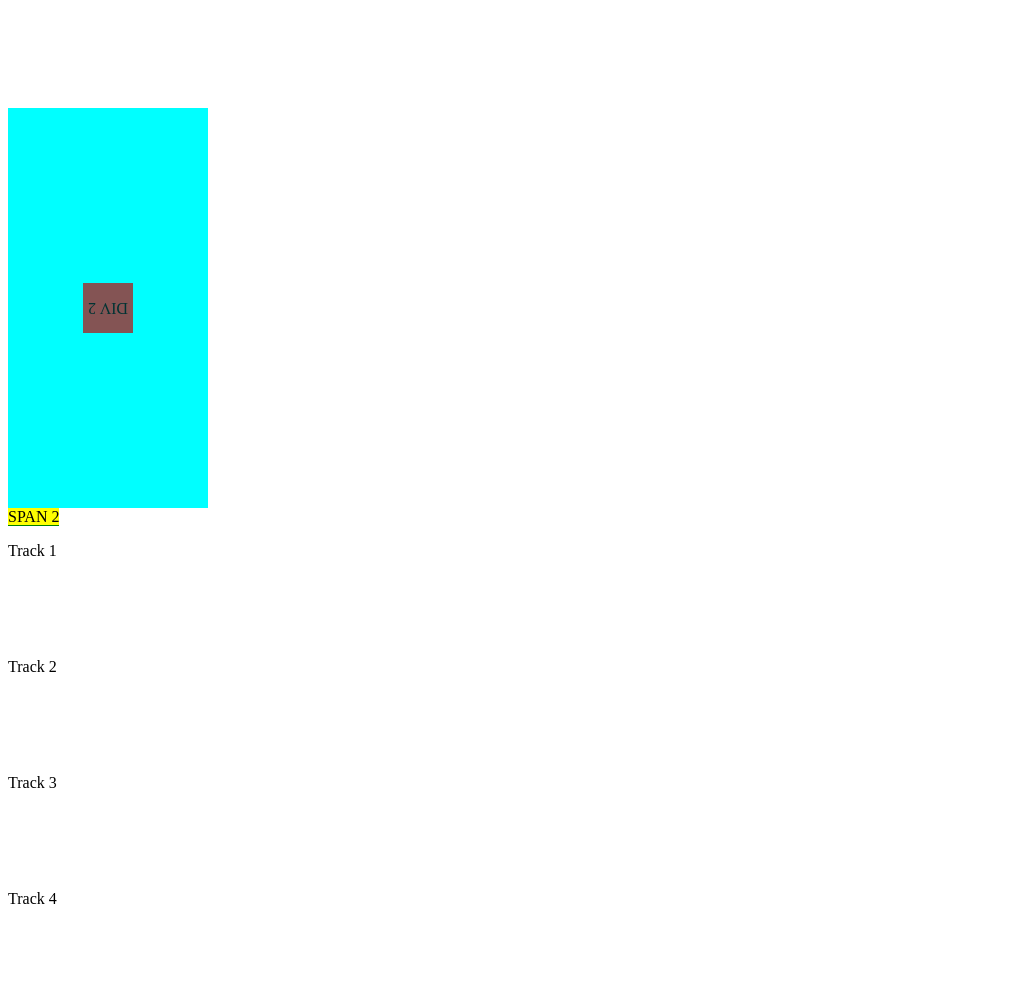
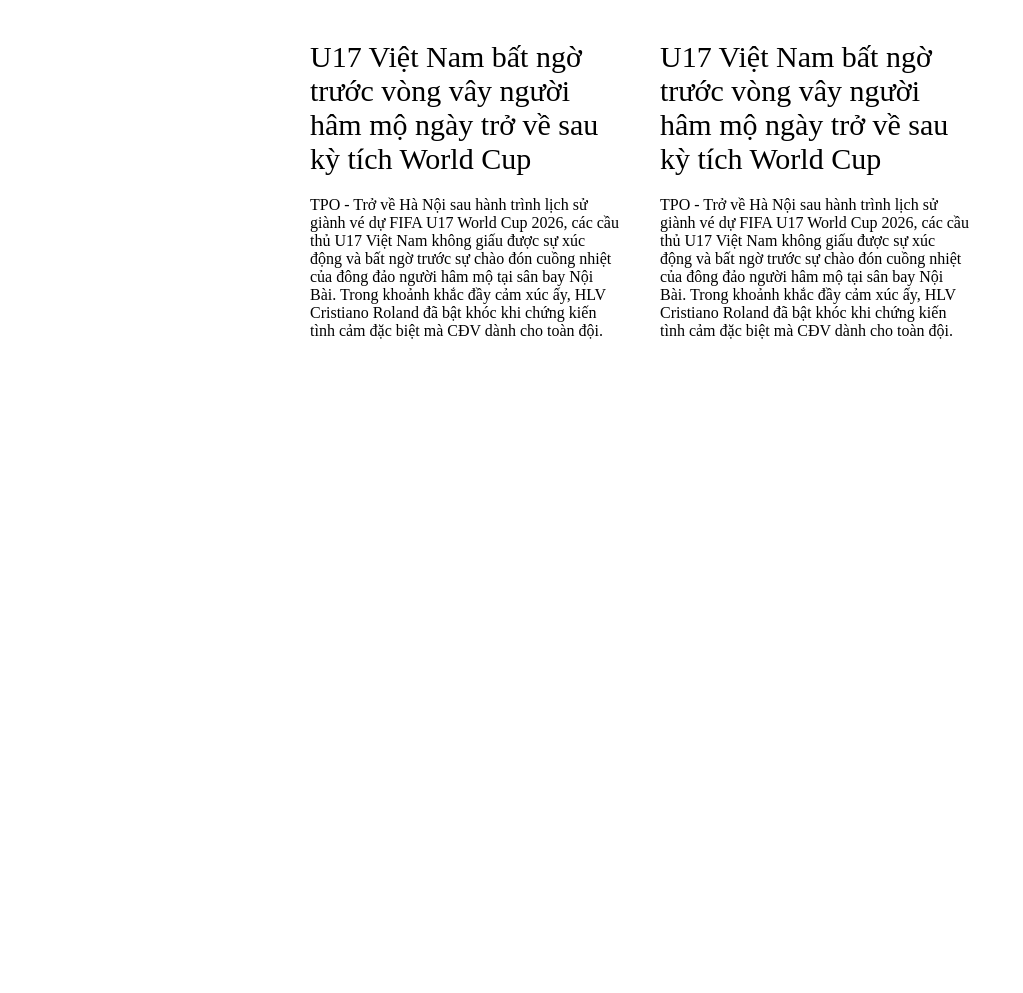
Before and after one commit to DuyB07/First_day, a plain HTML site: page index.html in a window 1280 px wide. Shown: the top 993 px of the page, without its empty margins (0-1023 px from the left). After the commit the page ends 800 px from the top, so only its background shows below. Drawn offline with Linux system fonts and the light colour scheme.

Commit message:
refactor btvn buoi 4

```diff
--- a/BTVN/Buoi_4/style.css
+++ b/BTVN/Buoi_4/style.css
@@ -1,14 +1,27 @@
+:root {
+    --color-primary: red;
+}
+
 * {
     font-family: "Inter", sans-serif;
     font-optical-sizing: auto;
     font-weight: 0;
     font-style: normal;
     /* margin: 0; */
+    text-decoration: none;
+}
+
+body{
+    margin-top: 0;
 }
 
 header {
-    margin: 50px auto;
-    width: 1200px;
+    margin-top: 0;
+    padding: 10px;
+    position: sticky;
+    top: 0;
+    background-color: white;
+    box-shadow: 2px 10px 10px rgba(0, 0, 0, 0.068);
 }
 
 main {
@@ -25,7 +38,13 @@ footer {
     padding: 100px;
 }
 
-.main-header {
+.container {
+    margin: auto;
+    width: 1200px;
+}
+
+.header-inner {
+    margin-top: 20px;
     display: flex;
     justify-content: space-between;
     align-items: center;
@@ -50,7 +69,7 @@ footer {
 }
 
 .icon {
-    color: red;
+    color: var(--color-primary);
 }
 
 .introduction {
@@ -78,7 +97,7 @@ img {
 
 .part h2 {
     font-size: 35px;
-    color: red;
+    color: var(--color-primary);
     margin-bottom: 5px;
 }
 
@@ -110,6 +129,7 @@ img {
 }
 
 #download-resume {
+    display: block;
     margin: 60px auto;
 }
 
@@ -182,25 +202,30 @@ footer p {
     margin-bottom: 0;
 }
 
+.designstub-link {
+    transition: all 0.2s ease-in-out;
+}
+
 #copyright {
     margin-top: 75px;
 }
 
 .button {
     width: fit-content;
-    border: 1px solid red;
+    border: 1px solid var(--color-primary);
     border-radius: 30px;
     font-size: 12px;
-    color: red;
+    color: var(--color-primary);
     padding: 10px 25px;
     margin: 25px 0;
+    transition: all 0.2s ease-in-out;
 }
 
 .title {
     display: inline-block;
     font-size: 15px;
     padding-bottom: 5px;
-    border-bottom: 2px solid red;
+    border-bottom: 2px solid var(--color-primary);
     margin: 20px 0;
 }
 
@@ -215,3 +240,18 @@ footer p {
 .dark-grey {
     color: rgb(82, 82, 82);
 }
+
+.button:hover {
+    color: white;
+    background-color: var(--color-primary);
+}
+
+.designstub-link:hover {
+    color: var(--color-primary);
+}
+
+@media screen and (max-width: 500){
+    main {
+        width: 50%;
+    }
+}
--- a/index.html
+++ b/index.html
@@ -1,39 +1,36 @@
 <!DOCTYPE html>
 <html lang="en">
+
 <head>
     <meta charset="UTF-8">
     <meta name="viewport" content="width=device-width, initial-scale=1.0">
     <title>Document</title>
-
     <link rel="stylesheet" href="style.css">
 </head>
+
 <body>
-    <div class="box1">DIV 1</div>
-    <div class="parent">
-        <div class="box2">DIV 2</div>
+    <div class="magazine">
+        <div class="title">U17 Việt Nam bất ngờ trước vòng vây người hâm mộ ngày trở về sau kỳ tích World Cup</div>
+        <div class="content">TPO - Trở về Hà Nội sau hành trình lịch sử giành vé dự FIFA U17 World Cup 2026, các cầu thủ
+            U17
+            Việt Nam không giấu được
+            sự xúc động và bất ngờ trước sự chào đón cuồng nhiệt của đông đảo người hâm mộ tại sân bay Nội Bài. Trong
+            khoảnh
+            khắc
+            đầy cảm xúc ấy, HLV Cristiano Roland đã bật khóc khi chứng kiến tình cảm đặc biệt mà CĐV dành cho toàn đội.
+        </div>
     </div>
-    <span class="box3">SPAN 1</span>
-    <span class="box4">SPAN 2</span>
+    <div class="magazine">
+        <div class="title">U17 Việt Nam bất ngờ trước vòng vây người hâm mộ ngày trở về sau kỳ tích World Cup</div>
+        <div class="content">TPO - Trở về Hà Nội sau hành trình lịch sử giành vé dự FIFA U17 World Cup 2026, các cầu thủ
+            U17
+            Việt Nam không giấu được
+            sự xúc động và bất ngờ trước sự chào đón cuồng nhiệt của đông đảo người hâm mộ tại sân bay Nội Bài. Trong
+            khoảnh
+            khắc
+            đầy cảm xúc ấy, HLV Cristiano Roland đã bật khóc khi chứng kiến tình cảm đặc biệt mà CĐV dành cho toàn đội.
+        </div>
+    </div>
+</body>
 
-    <p>Track 1</p>
-    <p>Track 2</p>
-    <p>Track 3</p>
-    <p>Track 4</p>
-    <p>Track 5</p>
-    <p>Track 6</p>
-    <p>Track 7</p>
-    <p>Track 8</p>
-    <p>Track 9</p>
-    <p>Track 10</p>
-    <p>Track 11</p>
-    <p>Track 12</p>
-    <p>Track 13</p>
-    <p>Track 14</p>
-    <p>Track 15</p>
-    <p>Track 16</p>
-    <p>Track 17</p>
-    <p>Track 18</p>
-    <p>Track 19</p>
-    <p>Track 20</p>
-</body>
 </html>
--- a/style.css
+++ b/style.css
@@ -1,97 +1,31 @@
-.box1 {
-    background-color: red;
-    width: 100px;
-    height: 100px;
-    margin: 0px;
-    border-radius: 50%;
-    /* transform: translatex(50%); */
-    /* transition: transform 0.5s ease-in-out; */
-    animation: move1 5s infinite;
-}
-
-/* .box1:hover {
-    transform: scale(2);
-} */
-
-.parent {
-    position: relative;
-    background-color: aqua;
-    height: 400px;
-    width: 200px;
-}
-
-.box2 {
-    background-color: blue;
-    position: absolute;
-    height: 50px;
-    width: 50px;
-    top: 175px;
-    left: 75px;
-    display: flex;
-    justify-content: center;
-    align-items: center;
-    animation: move 2s infinite;
-}
-
-.box3 {
-    background-color: green;
-    position: fixed;
-}
-
-.box4 {
-    background-color: yellow;
-    position: sticky;
-    top: 0;
+* {
+    padding: 0;
+    margin: 0;
+    box-sizing: border-box;
 }
 
 body {
-    height: 3000px;
+    display: flex;
+    max-width: 700px;
+    margin: 0 auto;
 }
 
-p {
-    height: 100px;
+.magazine {
+    margin: 20px;
 }
 
-@keyframes move{
-    0% {
-        background-color: black;
-        transform: rotate(0);
-        opacity: 0;
-    }
+.title {
+    font-size: 30px;
+    margin: 20px 0;
+}
 
-    50% {
-        background-color: brown;
-        transform: rotate(180deg);
-    }
+.content {
+    font-size: 16px;
+    margin: 15px 0;
+}
 
-    100% {
-        background-color: chartreuse;
-        transform: rotate(180deg);
+@media screen and (max-width: 700px) {
+    body {
+        flex-direction: column;
     }
 }
-
-@keyframes move1{
-    0% {
-        opacity: 0;
-    }
-
-    25% {
-        opacity: 0.25;
-        transform: translate(0, 100vh);
-    }
-
-    50% {
-        opacity: 0.5;
-        transform: translate(0, 0);
-    }
-
-    75% {
-        opacity: 0.75;
-        transform: translate(100vw, 0);
-    }
-
-    100% {
-        opacity: 1;
-        transform: translate(0vw, 0);
-    }
-}
--- a/test.css
+++ b/test.css
@@ -1,18 +1,30 @@
-.box1 {
-    width: 100px;
-    height: 100px;
-    background-color: black;
-    position: absolute;
-    z-index: -1;
+* {
+    padding: 0;
+    margin: 0;
+    box-sizing: border-box;
 }
 
-.box2 {
-    width: 100px;
+.card {
+    width: 900px;
     height: 100px;
-    background-color: blue;
+    background-color: red;
 }
 
-.box {
-    display: flex;
-    flex-direction: column;
+@media screen and (max-width: 900px) {
+    .card {
+        width: 50%;
+        height: 100px;
+    }
 }
+
+@media screen and (max-width: 600px) {
+    .card {
+        background-color: blue;
+    }
+}
+
+@media screen and (max-width: 300px) {
+    .card {
+        background-color: yellow;
+    }
+}
```
Also changed, not shown: BTVN/Buoi_4/index.html (+10 -6 lines), test.html (+1 -4 lines).
